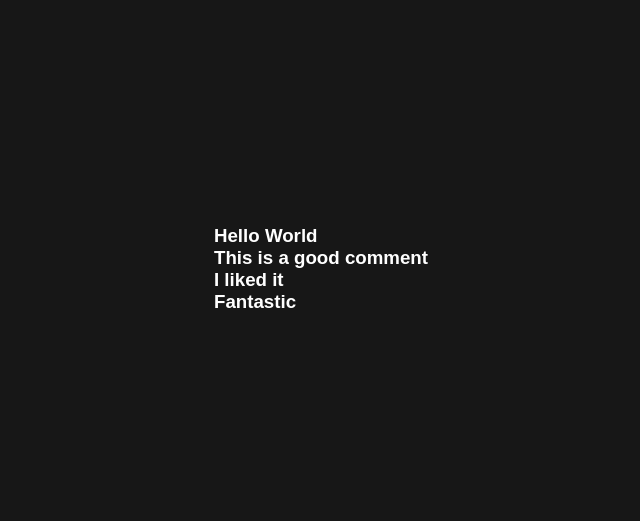
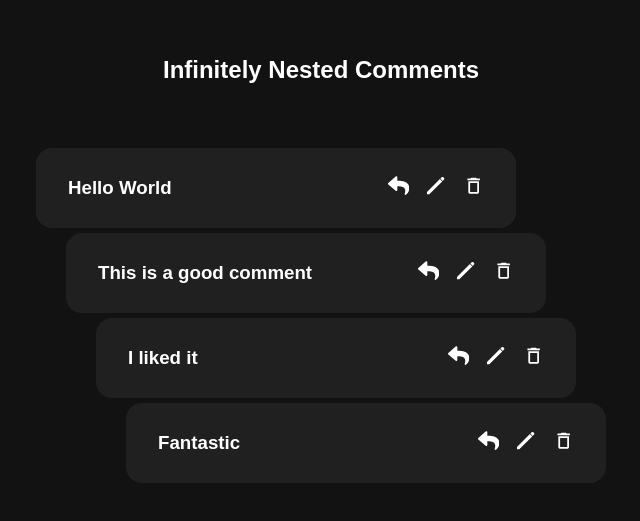
Before and after one commit to Vivek-4321/Frontend_Mini_Challenges, a React (Vite) app in the folder Challenges/: page /infinitely-nested-comments in a window 1280 px wide. Shown: the part 131-652 px from the top of the page, without its empty margins (319-959 px from the left). Built offline with nearby package versions, Linux system fonts and the light colour scheme.

Commit message:
updated infinitelyNestedComments

```diff
--- a/Challenges/src/FileExplorer/FileExplorer.tsx
+++ b/Challenges/src/FileExplorer/FileExplorer.tsx
@@ -2,7 +2,7 @@ import { useState } from 'react';
 import './FileExplorer.css';
 import explorer from './FolderData.js';
 import Folder from './Folder.js';
-import useTraverseTree from '../useTraverseTree.js';
+import useTraverseTree from './useTraverseTree.js';
 
 function FileExplorer() {
 
--- a/Challenges/src/InfinitelyNestedComments/Comments.tsx
+++ b/Challenges/src/InfinitelyNestedComments/Comments.tsx
@@ -1,20 +1,86 @@
-import React from 'react';
+import {useEffect, useState} from 'react';
 import comments from './CommentData.js';
+import { IconContext } from "react-icons";
+import { IoPencilSharp } from "react-icons/io5";
+import { MdDeleteOutline } from "react-icons/md";
+import { FaReply } from "react-icons/fa";
 
-const Comments = ({ comment }) => (
-  <div>
-    <h3>{comment.name}</h3>
-    {comment.items.length > 0 && (
+const Comments = ({ handleInsertNode = () => {}, handleDeleteNode = () => {}, handleRenameNode = () => {},comment }) => {
+
+  const [expand, setExpand] = useState(false);
+  const [value, setValue] = useState('');
+  const [isRename, setIsRename] = useState(false);
+  const [newName, setNewName] = useState('');
+
+  const onAddComment = (e, commentId) => {
+    if (e.keyCode ===  13 && e.target.value && (e.ctrlKey || e.metaKey)) {
+      // Reset the expand state to hide the textarea
+      setExpand(false);
+      // Call the handleInsertNode function with the comment ID and value
+      handleInsertNode(commentId, e.target.value);
+      // Clear the textarea value
+      setValue('');
+    }
+  };
+
+  const onRenameFolder = (e) => {
+    if (e.keyCode === 13 && e.target.value) {
+      handleRenameNode(comment.id, e.target.value);
+      setIsRename(false);
+    }
+  }
+
+  return(
+    <div>
+    <div className='comment__container'>
+      {isRename && <div>
+        <div className="inputContainer">
+        <input
+          type="text"
+          defaultValue={comment.name}
+          autoFocus
+          onChange={(e) => setNewName(e.target.value)}
+          onKeyDown={onRenameFolder}
+          onBlur={() => setIsRename(false)}
+          className="inputContainer__input__comment"
+        />
+  </div>
+        </div>}
+        {
+          !isRename && <h3>{comment?.name}</h3>
+        }
+
+      <span className='comment__btn_group'>
+      <IconContext.Provider value={{ color: "white",className: "global-class-name", size: "1.6em"}}>
+        <button onClick={() => setExpand(!expand)}><FaReply/></button>
+        <button onClick={() => setIsRename(!isRename)}><IoPencilSharp /></button>
+        <button onClick={() => handleDeleteNode(comment.id)}><MdDeleteOutline /></button>
+      </IconContext.Provider>
+      </span>
+    </div>
+
+        <div className="input_container" style={{display: expand ? "block" : "none", paddingLeft: 25}}>
+        <textarea
+                    className="inputContainer__input"
+                    autoFocus
+                    onKeyDown={(e) => {onAddComment(e,comment.id)}}
+                    onBlur={() => setExpand(!expand)}
+                    onChange={(e) => {setValue(e.target.value)}}
+                    />
+        </div>
+
+    {comment?.items?.length > 0 && (
       <ul>
-        {comment.items.map(item => (
-          <li key={item.id}>
-            <Comments comment={item} />
+        {comment?.items.map(item => (
+          <li style={{marginLeft: '30px', marginTop: '5px'}} key={Date.now()}>
+            <Comments handleInsertNode={handleInsertNode} handleDeleteNode={handleDeleteNode} comment={item} />
           </li>
         ))}
       </ul>
     )}
   </div>
-);
+  );
+};
 
 
 export default Comments;
--- a/Challenges/src/InfinitelyNestedComments/InfinitelyNestedComments.css
+++ b/Challenges/src/InfinitelyNestedComments/InfinitelyNestedComments.css
@@ -4,6 +4,78 @@
     display: flex;
     align-items: center;
     justify-content: center;
-    background-color: rgb(23, 23, 23);
+    background-color: rgb(18, 18, 18);
     color: white;
+    flex-direction: column;
+
+    h2{
+        margin-bottom: 4rem;
+    }
 }
+
+.comment__container{
+    width: 30rem;
+    height: 5rem;
+    display: flex;
+    align-items: center;
+    justify-content: space-between;
+    background-color: rgb(33, 32, 32);
+    padding-left: 2rem;
+    padding-right: 2rem;
+    border-radius: 1rem;
+    transition: all 0.2s ease-in-out;
+}
+
+.comment__container:hover{
+    background-color: rgb(55, 52, 52);
+
+    .comment__btn_group{
+        background-color: rgb(55, 52, 52);
+    }
+
+    button{
+        background-color: rgb(55, 52, 52);
+    }
+}
+
+.comment__btn_group{
+    background-color: rgb(33, 32, 32);
+    display: flex;
+    align-items: center;
+    justify-content: space-around;
+    transition: all 0.2s ease-in-out;
+
+    button{
+        background-color: rgb(33, 32, 32);
+        border: none;
+        margin-left: 1rem;
+        transition: all 0.2s ease-in-out;
+    }
+
+    button:hover{
+        scale: 1.2;
+    }
+}
+
+.input_container{
+    display: flex;
+    align-items: center;
+    justify-content: center;
+
+    textarea{
+        margin-top: 0.5rem;
+        width: 80%;
+        height: 4rem;
+        resize: none;
+        outline: none;
+        background-color: rgb(33, 32, 32);
+        border: none;
+        color: white;
+        padding: 10px;
+    }
+}
+
+.inputContainer__input__comment{
+    width: 10rem;
+    /* background-color: rgb(14, 13, 13); */
+}
--- a/Challenges/src/InfinitelyNestedComments/InfinitelyNestedComments.tsx
+++ b/Challenges/src/InfinitelyNestedComments/InfinitelyNestedComments.tsx
@@ -2,15 +2,36 @@ import {useState} from 'react';
 import './InfinitelyNestedComments.css';
 import CommentData from './CommentData.js';
 import Comments from './Comments.tsx';
+import useTraverseTree from './useTraverseTree.tsx';
 
 function InfinitelyNestedComments() {
 
-    const [comments, setComments] = useState(CommentData);
+  const { insertNode, deleteNode, renameNode } = useTraverseTree();
+  const [comments, setComments] = useState(CommentData);
+
+  const handleInsertNode = (commentId, item) => {
+    const finalTree = insertNode(CommentData,commentId, item);
+    setComments(finalTree);
+    console.log(finalTree);
+  }
+
+  const handleDeleteNode = (commentId) => {
+    const finalTree = deleteNode(comments, commentId);
+    setComments(finalTree);
+    console.log(finalTree);
+  }
+
+  const handleRenameNode = (commentId, newName) => {
+    const finalTree = renameNode(comments, commentId, newName);
+    setComments(finalTree);
+    console.log(finalTree);
+  }
 
   return (
     <div className='infinitely_nested_comments__container'>
+      <h2>Infinitely Nested Comments</h2>
         <div className="infinitely_nested_comments__container__content">
-        <Comments comment={comments}/>
+        <Comments handleInsertNode={handleInsertNode} handleDeleteNode={handleDeleteNode} handleRenameNode={handleRenameNode} comment={comments}/>
 
         </div>
     </div>
--- /dev/null
+++ b/Challenges/src/InfinitelyNestedComments/useTraverseTree.tsx
@@ -0,0 +1,55 @@
+const useTraverseTree = () => {
+  const insertNode = function (tree, commentId, item) {
+    if (tree.id === commentId) {
+      tree.items.unshift({
+        id: new Date().getTime(),
+        name: item,
+        items: [],
+      });
+
+      return tree;
+    }
+
+    let latestNode = [];
+    latestNode = tree.items.map((ob) => {
+      const result = insertNode(ob, commentId, item);
+      return result;
+    });
+
+    return { ...tree, items: latestNode };
+  };
+
+  const deleteNode = (tree, commentId) => {
+    if (tree.id === commentId) {
+      // If this is the node to delete, simply return undefined or null
+      return null;
+    }
+
+    // Map over the items and recursively call deleteNode on each
+    const updatedItems = tree.items.map(item => deleteNode(item, commentId));
+
+    // Filter out any null values (which represent deleted nodes)
+    const filteredItems = updatedItems.filter(Boolean);
+    console.log(filteredItems);
+
+    // Return a new tree object with the updated items
+    return { ...tree, items: filteredItems };
+  };
+
+  const renameNode = (tree, commentId, newName) => {
+    if (tree.id === commentId) {
+      return { ...tree, name: newName };
+    }
+
+    let latestNode = [];
+
+    latestNode = tree.items.map((ob) => {
+      return renameNode(ob, commentId, newName);
+    });
+    return { ...tree, items: latestNode };
+  };
+
+  return { insertNode, deleteNode, renameNode };
+};
+
+export default useTraverseTree;
```
Also changed, not shown: Challenges/src/FileExplorer/useTraverseTree.tsx (renamed from Challenges/src/useTraverseTree.tsx).
